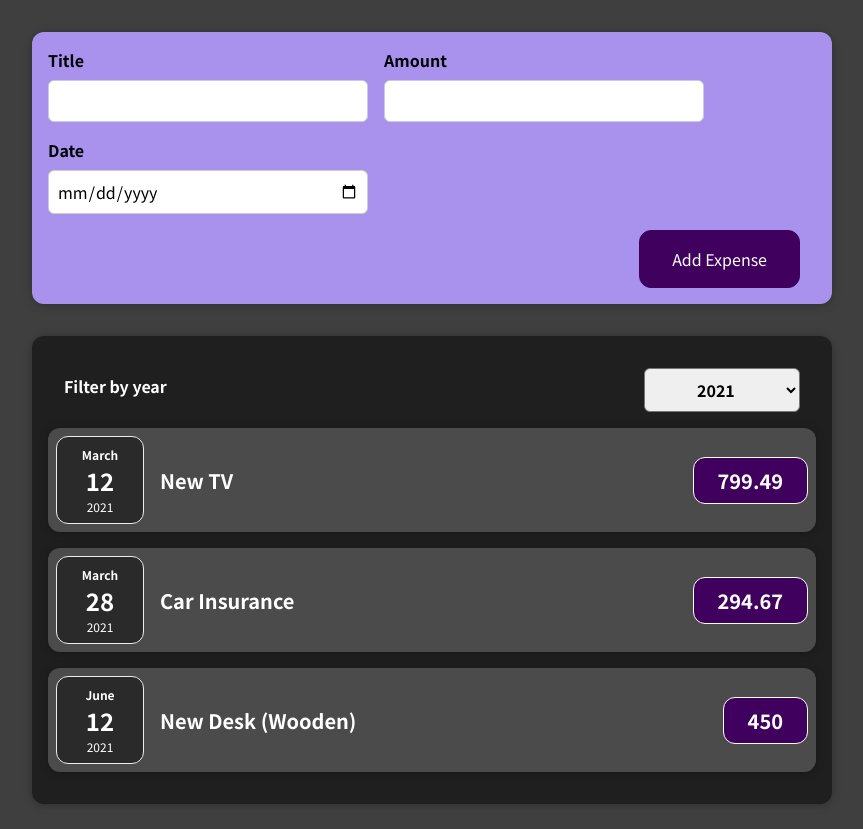
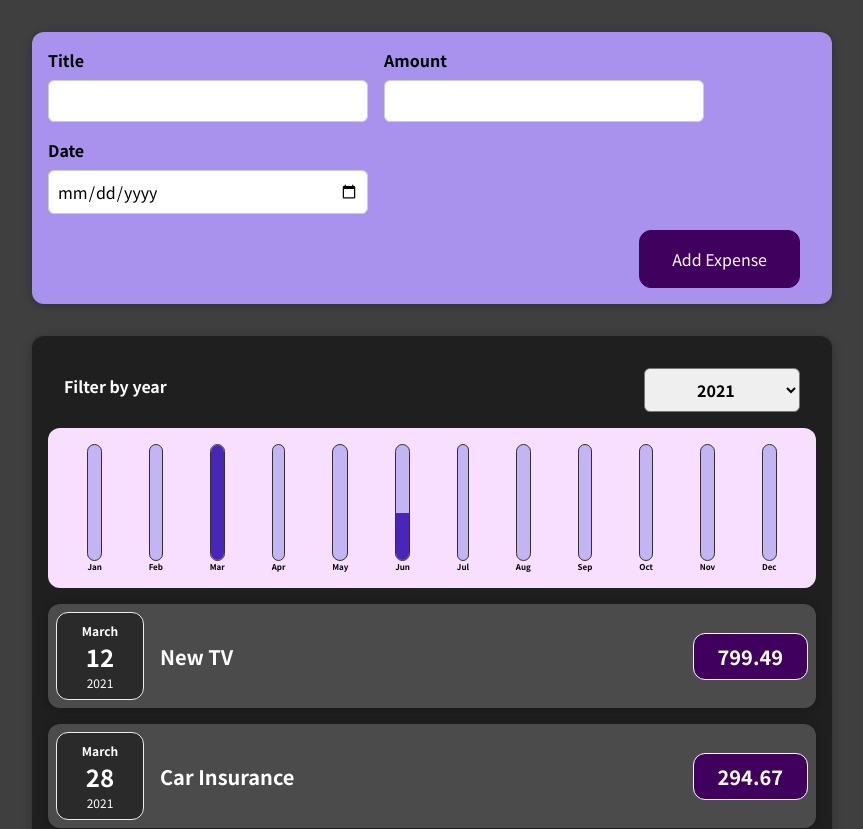
Before and after one commit to Sejmou/learning-react, a React (Create React App) app: page / in a window 1280 px wide. Shown: the top 829 px of the page, without its empty margins (208-1071 px from the left). Built offline with nearby package versions, Linux system fonts and the light colour scheme.

Commit message:
add expense chart

```diff
--- /dev/null
+++ b/src/components/Chart/Chart.css
@@ -0,0 +1,9 @@
+.chart {
+    padding: 1rem;
+    border-radius: 12px;
+    background-color: #f8dfff;
+    text-align: center;
+    display: flex;
+    justify-content: space-around;
+    height: 10rem;
+}
--- /dev/null
+++ b/src/components/Chart/Chart.js
@@ -0,0 +1,22 @@
+import './Chart.css';
+import ChartBar from './ChartBar';
+
+const Chart = (props) => {
+  const dataPointValues = props.dataPoints.map((dataPoint) => dataPoint.value);
+  const totalMaximum = Math.max(...dataPointValues);
+
+  return (
+    <div className='chart'>
+      {props.dataPoints.map((dataPoint) => (
+        <ChartBar
+          key={dataPoint.label}
+          value={dataPoint.value}
+          maxValue={totalMaximum}
+          label={dataPoint.label}
+        />
+      ))}
+    </div>
+  );
+};
+
+export default Chart;
--- /dev/null
+++ b/src/components/Chart/ChartBar.css
@@ -0,0 +1,30 @@
+.chart-bar {
+    height: 100%;
+    display: flex;
+    flex-direction: column;
+    align-items: center;
+}
+
+.chart-bar__inner {
+    height: 100%;
+    width: 100%;
+    border: 1px solid #313131;
+    border-radius: 12px;
+    background-color: #c3b4f3;
+    overflow: hidden;
+    display: flex;
+    flex-direction: column;
+    justify-content: flex-end;
+}
+
+.chart-bar__fill {
+    background-color: #4826b9;
+    width: 100%;
+    transition: all 0.3s ease-out;
+}
+
+.chart-bar__label {
+    font-weight: bold;
+    font-size: 0.5rem;
+    text-align: center;
+}
--- /dev/null
+++ b/src/components/Chart/ChartBar.js
@@ -0,0 +1,23 @@
+import './ChartBar.css';
+
+const ChartBar = (props) => {
+  let barFillHeight = '0%';
+
+  if (props.maxValue > 0) {
+    barFillHeight = Math.round((props.value / props.maxValue) * 100) + '%';
+  }
+
+  return (
+    <div className='chart-bar'>
+      <div className='chart-bar__inner'>
+        <div
+          className='chart-bar__fill'
+          style={{ height: barFillHeight } /*style expects object!*/}
+        ></div>
+      </div>
+      <div className='chart-bar__label'>{props.label}</div>
+    </div>
+  );
+};
+
+export default ChartBar;
--- a/src/components/Expenses/Expenses.js
+++ b/src/components/Expenses/Expenses.js
@@ -1,5 +1,6 @@
 import ExpensesFilter from './ExpensesFilter';
 import ExpensesList from './ExpensesList';
+import ExpensesChart from './ExpensesChart';
 import Card from '../UI/Card';
 import './Expenses.css';
 
@@ -11,7 +12,7 @@ function Expenses(props) {
   const filterSelectionChangeHandler = (newSelection) =>
     setFilteredYear(newSelection);
 
-  const filteredItems = props.items.filter(
+  const filteredExpenses = props.items.filter(
     (expense) => expense.date.getFullYear() === +filteredYear
   );
 
@@ -21,7 +22,8 @@ function Expenses(props) {
         selection={filteredYear}
         onSelectionChange={filterSelectionChangeHandler}
       />
-      <ExpensesList items={filteredItems} />
+      <ExpensesChart expenses={filteredExpenses} />
+      <ExpensesList items={filteredExpenses} />
     </Card>
   );
 }
--- /dev/null
+++ b/src/components/Expenses/ExpensesChart.js
@@ -0,0 +1,27 @@
+import Chart from '../Chart/Chart';
+
+const ExpensesChart = (props) => {
+  const chartDataPoints = [
+    { label: 'Jan', value: 0 },
+    { label: 'Feb', value: 0 },
+    { label: 'Mar', value: 0 },
+    { label: 'Apr', value: 0 },
+    { label: 'May', value: 0 },
+    { label: 'Jun', value: 0 },
+    { label: 'Jul', value: 0 },
+    { label: 'Aug', value: 0 },
+    { label: 'Sep', value: 0 },
+    { label: 'Oct', value: 0 },
+    { label: 'Nov', value: 0 },
+    { label: 'Dec', value: 0 },
+  ];
+
+  for (const expense of props.expenses) {
+    const expenseMonth = expense.date.getMonth(); //Note: Jan == 0, Feb == 1, ...
+    chartDataPoints[expenseMonth].value += expense.amount;
+  }
+
+  return <Chart dataPoints={chartDataPoints} />;
+};
+
+export default ExpensesChart;
```
